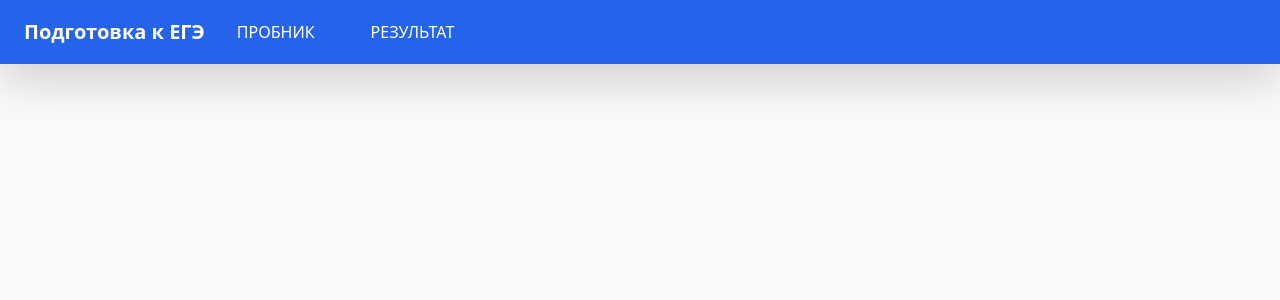
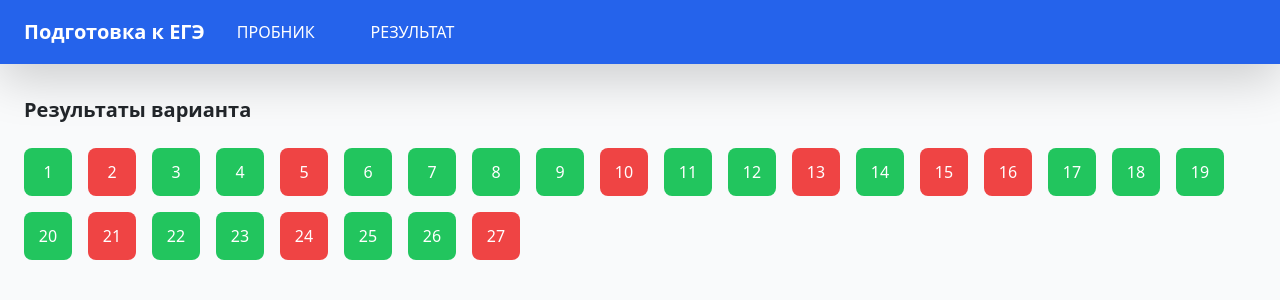
Before and after one commit to RoZaProject/education_aplication, a React (Vite) app: page /result in a window 1280 px wide. Shown: the top 300 px of the page. Built offline with nearby package versions, Linux system fonts and the light colour scheme.

Commit message:
Макет для отображения результатов

```diff
--- a/src/pages/ResultsPage.jsx
+++ b/src/pages/ResultsPage.jsx
@@ -1,11 +1,11 @@
 import React from 'react';
-import { Link } from "react-router-dom"
+import { Link } from "react-router-dom";
 
 function ResultsPage() {
-    const mockResults = Array.from({ length: 27 }, (_, index) => ({
-        id: index + 1,
-        correct: Math.random() > 0.5 // Random true/false for demonstration
-      }));
+  const mockResults = Array.from({ length: 27 }, (_, index) => ({
+    id: index + 1,
+    correct: Math.random() > 0.5 // Random true/false for demonstration
+  }));
 
   return (
     <div className="min-h-screen bg-gray-50">
@@ -25,6 +25,25 @@ function ResultsPage() {
           </div>
         </div>
       </nav>
+
+      <div className="max-w-7xl mx-auto px-4 py-8">
+        {/* Results Grid */}
+        <div className="mb-8">
+          <h2 className="text-xl font-semibold mb-4">Результаты варианта</h2>
+          <div className="flex flex-wrap gap-3">
+            {mockResults.map((result) => (
+              <div
+                key={result.id}
+                className={`w-12 h-12 rounded-lg flex items-center justify-center text-white font-medium ${
+                  result.correct ? 'bg-green-500' : 'bg-red-500'
+                }`}
+              >
+                {result.id}
+              </div>
+            ))}
+          </div>
+        </div>
+      </div>
     </div>
   );
 }
```
